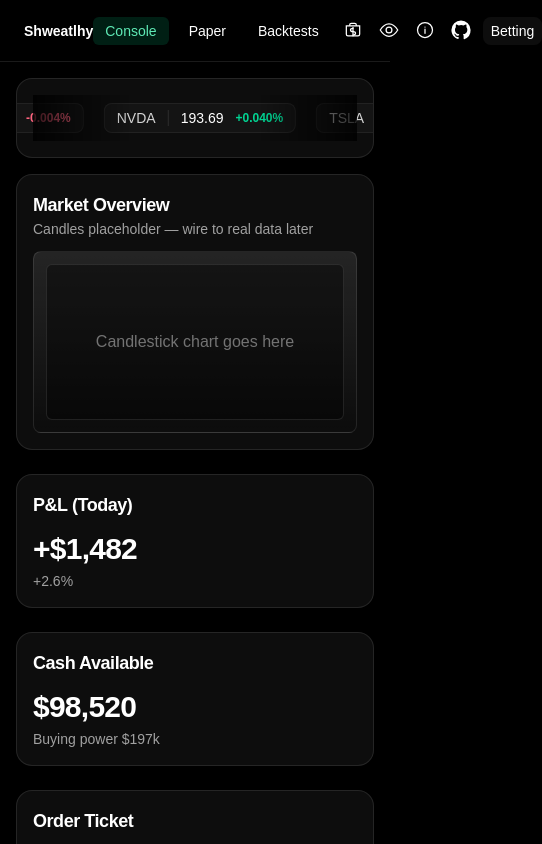
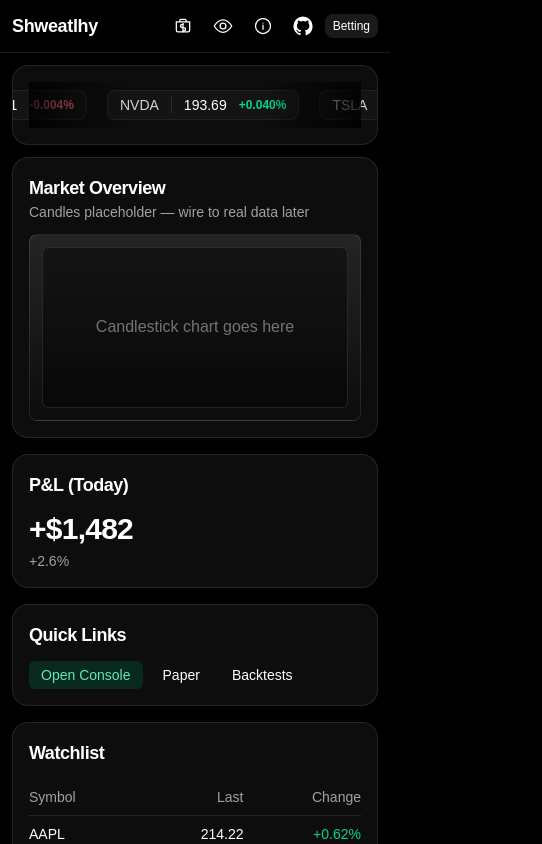
Before and after one commit to imlpstudio/zillionaire, a Next.js app: page / in a window 390 px wide. Shown: the top 844 px of the page, 542 px wide, since content can reach past the window. Built offline with nearby package versions, Linux system fonts and the light colour scheme.

Commit message:
Responsive nav (icon-first, sticky) and simplified mobile-friendly homepage

```diff
--- a/app/layout.tsx
+++ b/app/layout.tsx
@@ -5,15 +5,26 @@ export const metadata = {
   description: "Autonomous paper trading portal",
 };
 
-function Icon({ children, title }: { children: React.ReactNode; title: string }) {
+function IconBtn({
+  href,
+  title,
+  children,
+}: {
+  href: string;
+  title: string;
+  children: React.ReactNode;
+}) {
   return (
-    <span
-      className="inline-flex h-7 w-7 items-center justify-center rounded-md hover:bg-white/10"
+    <a
+      href={href}
       title={title}
       aria-label={title}
+      className="rounded-md focus:outline-none focus:ring-2 focus:ring-emerald-500/60"
     >
+      <span className="inline-flex h-9 w-9 items-center justify-center rounded-md hover:bg-white/10 active:bg-white/15 sm:h-8 sm:w-8">
         {children}
       </span>
+    </a>
   );
 }
 
@@ -21,79 +32,79 @@ export default function RootLayout({ children }: { children: React.ReactNode })
   return (
     <html lang="en">
       <body className="bg-black text-white">
-        <header className="border-b border-white/10 bg-black text-white">
-          <nav className="mx-auto flex max-w-7xl items-center justify-between px-6 py-4 text-sm font-medium text-white">
-            {/* Brand */}
-            <a href="/" className="font-bold text-white hover:text-emerald-400">
-              Shweatlhy
+        {/* Sticky, mobile-friendly header */}
+        <header className="sticky top-0 z-40 border-b border-white/10 bg-black/90 backdrop-blur">
+          <nav className="mx-auto flex max-w-7xl items-center justify-between gap-2 px-3 py-2 sm:px-6 sm:py-3 text-sm font-medium">
+            {/* Brand (slightly smaller on phones) */}
+            <a
+              href="/"
+              className="shrink-0 font-bold tracking-tight text-white hover:text-emerald-400"
+            >
+              <span className="text-lg sm:text-xl">Shweatlhy</span>
             </a>
 
-            {/* Flat, icon-first nav */}
-            <div className="flex items-center gap-2 sm:gap-3">
+            {/* Flat, icon-first nav (wraps on small screens) */}
+            <div className="flex flex-wrap items-center gap-1 sm:gap-2">
               {/* Primary flow */}
               <a
                 href="/crypto/console"
-                className="rounded-md px-3 py-1 bg-emerald-600/20 text-emerald-300 hover:bg-emerald-600/30"
+                className="rounded-md bg-emerald-600/20 px-3 py-1 text-emerald-300 hover:bg-emerald-600/30 active:bg-emerald-600/40 hidden xs:inline-block"
                 title="Crypto Console (1-2-3)"
               >
                 Console
               </a>
-              <a href="/paper" className="rounded-md px-3 py-1 hover:bg-white/5" title="Paper">
+              <a
+                href="/paper"
+                className="rounded-md px-3 py-1 hover:bg-white/10 active:bg-white/15 hidden xs:inline-block"
+                title="Paper"
+              >
                 Paper
               </a>
-              <a href="/backtest" className="rounded-md px-3 py-1 hover:bg-white/5" title="Backtests">
+              <a
+                href="/backtest"
+                className="rounded-md px-3 py-1 hover:bg-white/10 active:bg-white/15 hidden xs:inline-block"
+                title="Backtests"
+              >
                 Backtests
               </a>
 
-              {/* Icons: Portfolio ($), Watchlist (eye), Info (i) */}
-              <a href="/portfolio" className="rounded-md" title="Portfolio">
-                <Icon title="Portfolio ($)">
+              {/* Icons (show on all sizes) */}
+              <IconBtn href="/portfolio" title="Portfolio ($)">
                 <svg viewBox="0 0 24 24" fill="none" className="h-5 w-5">
                   <path d="M4 7h16v10a2 2 0 0 1-2 2H6a2 2 0 0 1-2-2V7Z" stroke="currentColor" strokeWidth="1.5"/>
                   <path d="M8 7V6a2 2 0 0 1 2-2h4a2 2 0 0 1 2 2v1" stroke="currentColor" strokeWidth="1.5"/>
                   <path d="M12 10c-2 0-3 .8-3 2s1 2 3 2 3 .8 3 2-1 2-3 2" stroke="currentColor" strokeWidth="1.5" strokeLinecap="round"/>
                   <path d="M12 9v10" stroke="currentColor" strokeWidth="1.5" strokeLinecap="round"/>
                 </svg>
-                </Icon>
-              </a>
+              </IconBtn>
 
-              <a href="/watchlist" className="rounded-md" title="Watchlist">
-                <Icon title="Watchlist">
+              <IconBtn href="/watchlist" title="Watchlist">
                 <svg viewBox="0 0 24 24" fill="none" className="h-5 w-5">
                   <path d="M1.5 12s4.5-7.5 10.5-7.5S22.5 12 22.5 12 18 19.5 12 19.5 1.5 12 1.5 12Z" stroke="currentColor" strokeWidth="1.5"/>
                   <circle cx="12" cy="12" r="3.5" stroke="currentColor" strokeWidth="1.5"/>
                 </svg>
-                </Icon>
-              </a>
+              </IconBtn>
 
-              <a href="/evaluation-flow" className="rounded-md" title="Information">
-                <Icon title="Information">
+              <IconBtn href="/evaluation-flow" title="Information">
                 <svg viewBox="0 0 24 24" fill="none" className="h-5 w-5">
                   <circle cx="12" cy="12" r="9" stroke="currentColor" strokeWidth="1.5"/>
                   <path d="M12 8.5v.01M12 11v5" stroke="currentColor" strokeWidth="1.5" strokeLinecap="round"/>
                 </svg>
-                </Icon>
-              </a>
+              </IconBtn>
 
-              {/* GitHub icon */}
-              <a
+              <IconBtn
                 href="https://github.com/imlpstudio/zillionaire"
-                target="_blank"
-                rel="noopener noreferrer"
-                className="rounded-md"
                 title="GitHub"
               >
-                <Icon title="GitHub">
                 <svg viewBox="0 0 24 24" fill="currentColor" className="h-5 w-5">
                   <path d="M12 .5A11.5 11.5 0 0 0 .5 12c0 5.08 3.29 9.38 7.86 10.9.58.11.79-.26.79-.58v-2.04c-3.2.7-3.87-1.36-3.87-1.36-.53-1.34-1.3-1.7-1.3-1.7-1.06-.73.08-.71.08-.71 1.17.08 1.78 1.2 1.78 1.2 1.04 1.78 2.73 1.27 3.4.97.11-.75.41-1.27.75-1.56-2.55-.29-5.23-1.28-5.23-5.69 0-1.26.45-2.29 1.2-3.1-.12-.29-.52-1.46.11-3.04 0 0 .98-.31 3.2 1.19a11.1 11.1 0 0 1 5.83 0c2.22-1.5 3.2-1.19 3.2-1.19.63 1.58.23 2.75.11 3.04.75.81 1.2 1.84 1.2 3.1 0 4.42-2.69 5.39-5.25 5.67.42.36.8 1.07.8 2.16v3.2c0 .32.21.69.8.58A11.5 11.5 0 0 0 23.5 12 11.5 11.5 0 0 0 12 .5Z"/>
                 </svg>
-                </Icon>
-              </a>
+              </IconBtn>
 
               {/* Temporary admin / Betting */}
               <a
                 href="/secret"
-                className="rounded-lg bg-white/5 px-2 py-1 hover:bg-white/10"
+                className="rounded-lg bg-white/10 px-2 py-1 text-xs hover:bg-white/15 active:bg-white/20"
                 title="Betting (Admin Console)"
               >
                 Betting
--- a/app/page.tsx
+++ b/app/page.tsx
@@ -1,36 +1,45 @@
 import { TickerTape } from "../components/TickerPage";
 import { Card } from "../components/card";
 import { ChartFrame } from "../components/ChartFrame";
-import { OrderTicket } from "../components/OrderTicket";
 import { Watchlist } from "../components/Watchlist";
 
 export default function HomePage() {
   return (
-    <main className="mx-auto max-w-7xl px-4">
-      <section className="py-4">
+    <main className="mx-auto max-w-7xl px-3 sm:px-4">
+      {/* Ticker */}
+      <section className="py-3 sm:py-4">
         <TickerTape symbols={["AAPL","MSFT","NVDA","TSLA","AMZN","META","GOOGL","SPY","QQQ","BTC-USD"]} />
       </section>
 
-      <section className="grid gap-6 pb-10 lg:grid-cols-3">
-        <div className="lg:col-span-2 space-y-6">
+      {/* Main grid */}
+      <section className="grid gap-4 pb-10 sm:gap-6 lg:grid-cols-3">
+        {/* Left column */}
+        <div className="lg:col-span-2 space-y-4 sm:space-y-6">
           <Card title="Market Overview" subtitle="Candles placeholder — wire to real data later">
-            <ChartFrame />
+            <div className="aspect-[16/9] w-full">
+              <ChartFrame />
+            </div>
           </Card>
 
-          <div className="grid gap-6 sm:grid-cols-2">
+          {/* KPIs */}
+          <div className="grid gap-4 sm:grid-cols-2">
             <Card title="P&L (Today)" tight>
               <KPILine value="+$1,482" sub="+2.6%" />
             </Card>
-            <Card title="Cash Available" tight>
-              <KPILine value="$98,520" sub="Buying power $197k" />
+            <Card title="Quick Links" tight>
+              <div className="flex flex-wrap gap-2 text-sm">
+                <a href="/crypto/console" className="rounded-md bg-emerald-600/20 px-3 py-1 text-emerald-300 hover:bg-emerald-600/30">
+                  Open Console
+                </a>
+                <a href="/paper" className="rounded-md px-3 py-1 hover:bg-white/10">Paper</a>
+                <a href="/backtest" className="rounded-md px-3 py-1 hover:bg-white/10">Backtests</a>
+              </div>
             </Card>
           </div>
         </div>
 
-        <div className="space-y-6">
-          <Card title="Order Ticket">
-            <OrderTicket />
-          </Card>
+        {/* Right column */}
+        <div className="space-y-4 sm:space-y-6">
           <Card title="Watchlist">
             <Watchlist />
           </Card>
```
Lines whose indentation alone changed are shown as unchanged.
